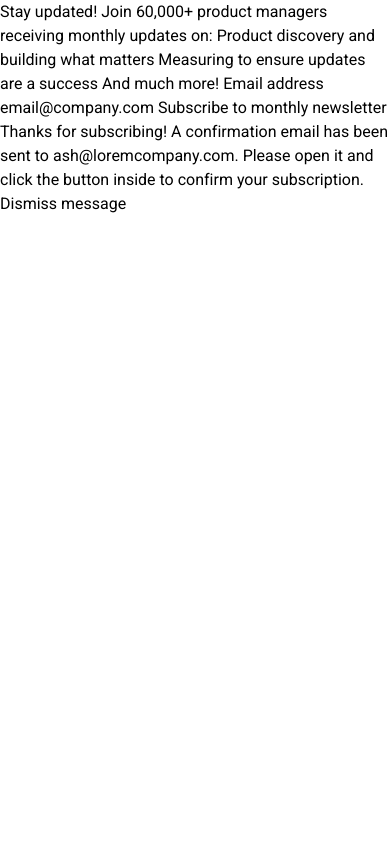
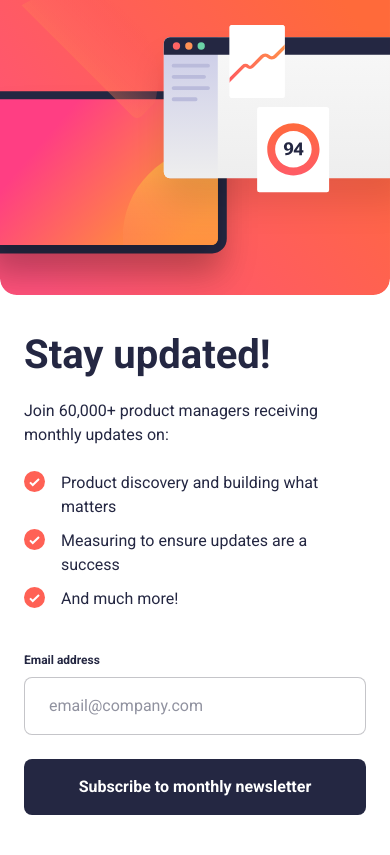
Before and after one commit to jefflangtech/newsletter-signup, a plain HTML site: page index.html in a window 390 px wide. Drawn offline with Linux system fonts and the light colour scheme.

Commit message:
HTML structure and styling finished for mobile view - not including thank you view

```diff
--- a/index.html
+++ b/index.html
@@ -16,32 +16,35 @@
   <title>Newsletter Signup</title>
 </head>
 <body>
+  <!-- Overlay for testing -->
+  <img id="mobile-overlay" src="public/images/mobile-overlay.png" alt="Overlay for testing">
+  <!-- End testing -->
 
-  <!-- Sign-up form start -->
-
-  Stay updated!
-
-  Join 60,000+ product managers receiving monthly updates on:
-
-  Product discovery and building what matters
-  Measuring to ensure updates are a success
-  And much more!
-
-  Email address
-  email@company.com
-
-  Subscribe to monthly newsletter
-
-  <!-- Sign-up form end -->
-
-  <!-- Success message start -->
-
-  Thanks for subscribing!
-
-  A confirmation email has been sent to ash@loremcompany.com.
-  Please open it and click the button inside to confirm your subscription.
-
-  Dismiss message
+  <div class="grid-wrapper">
+    <main class="outer-padding">
+      <div id="hero-image-wrapper">
+        <img src="public/images/illustration-sign-up-mobile.svg" alt="Graphic image for header illustration">
+      </div>
+      <div id="primary-content">
+        <div id="info-wrapper" class="margin-block">
+          <h1>Stay updated!</h1>
+          <p>Join 60,000+ product managers receiving monthly updates on:</p>
+          <ul>
+            <li class="relative">Product discovery and building what matters</li>
+            <li class="relative">Measuring to ensure updates are a success</li>
+            <li class="relative">And much more!</li>
+          </ul>
+        </div>
+        <div id="email-wrapper" class="margin-block">
+          <form id="email-capture" action="/" method="post">
+            <label for="email" class="body-small">Email address</label>
+            <input type="text" name="email" id="email" placeholder="email@company.com">
+            <input class="btn-primary" type="submit" value="Subscribe to monthly newsletter">
+          </form>
+        </div>
+      </div>
+    </main>
+  </div>
   <script src="public/js/index.js"></script>
 </body>
 </html>
--- a/public/css/index.css
+++ b/public/css/index.css
@@ -2,7 +2,7 @@
   - Root styles
   - Utility classes
   - Document level styles
-
+  - Element level styles
 
 
 */
@@ -23,6 +23,27 @@ html {
   font-family: 'Roboto', sans-serif;
 }
 
+/* For testing */
+body {
+  position: relative;
+}
+#mobile-overlay {
+  width: 375px;
+  height: 842px;
+  position: absolute;
+  top: 0;
+  left: 0;
+  opacity: 0.45;
+  z-index: 100;
+  display: none;
+}
+/* End testing */
+
+/* Document level styles */
+body {
+  background-color: var(--bg-pale-navy);
+  color: var(--dark-navy);
+}
 h1 {
   font-size: 2.5rem;
   line-height: 2.5rem;
@@ -34,11 +55,85 @@ button {
   line-height: 1.5rem;
 }
 
-.bold {
+/* Utility classes */
+.body-small {
   font-weight: 700;
+  font-size: 0.75rem;
+}
+.outer-padding > * {
+  padding: 1.5rem;
+}
+.margin-block {
+  margin-block: 1rem;
+}
+.relative {
+  position: relative;
 }
 
-btn-primary:hover {
+.btn-primary {
+  border: none;
+  border-radius: 0.5rem;
+  color: var(--white);
+  background-color: var(--dark-navy);
+  font-weight: 700;
+  padding-block: 1rem;
+}
+.btn-primary:hover {
   background: var(--btn-gradient);
   box-shadow: 0px 16px 32px 0px rgba(255, 97, 85, 0.50);
 }
+
+/* Element level styles */
+main {
+  background-color: var(--white);
+}
+#info-wrapper {
+  margin-bottom: 2.5rem;
+}
+#info-wrapper > * {
+  margin-bottom: 1.5rem;
+}
+ul {
+  padding-left: 0;
+}
+li {
+  list-style: none;
+  padding-left: 2.31rem;
+  margin-bottom: 0.625rem;
+}
+li::before {
+  content: url('../images/icon-list.svg');
+  width: 21px;
+  height: 21px;
+  position: absolute;
+  left: 0;
+  top: 0;
+}
+#email-capture > * {
+  display: block;
+  width: 100%;
+  margin-bottom: 0.6em;
+}
+#email-capture > *:last-child {
+  margin-top: 1.5em;
+}
+#email {
+  border: 1px solid var(--grey-25);
+  border-radius: 0.5rem;
+  padding-left: 1.5rem;
+  padding-block: 1rem;
+}
+#email::placeholder {
+  color: var(--dark-navy);
+  opacity: 0.5;
+}
+
+/* Media queries */
+@media (max-width: 768px) {
+  #hero-image-wrapper {
+    padding: 0;
+  }
+  #hero-image-wrapper > img {
+    width: 100%;
+  }
+}
```
Also changed, not shown: public/images/mobile-overlay.png (added), 1 other file.
